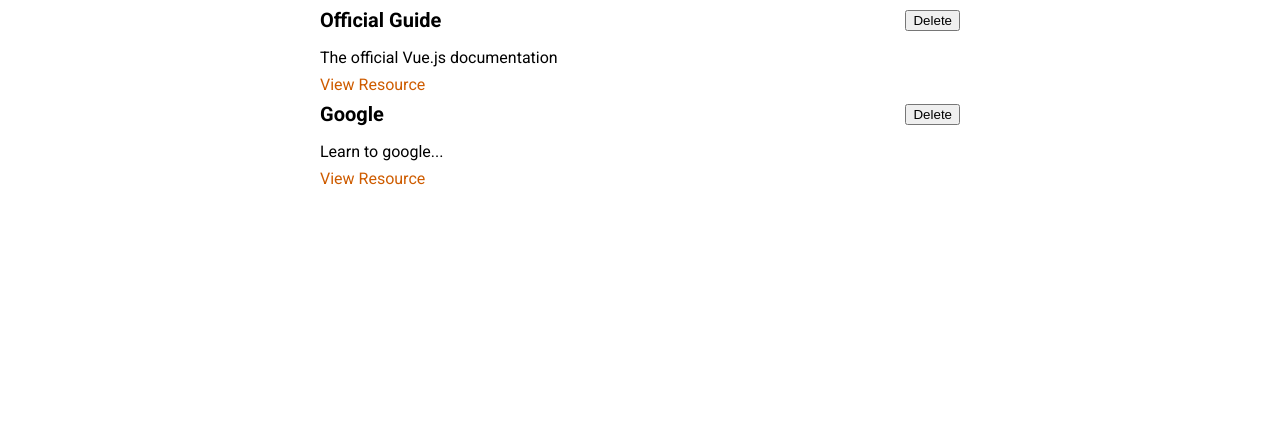
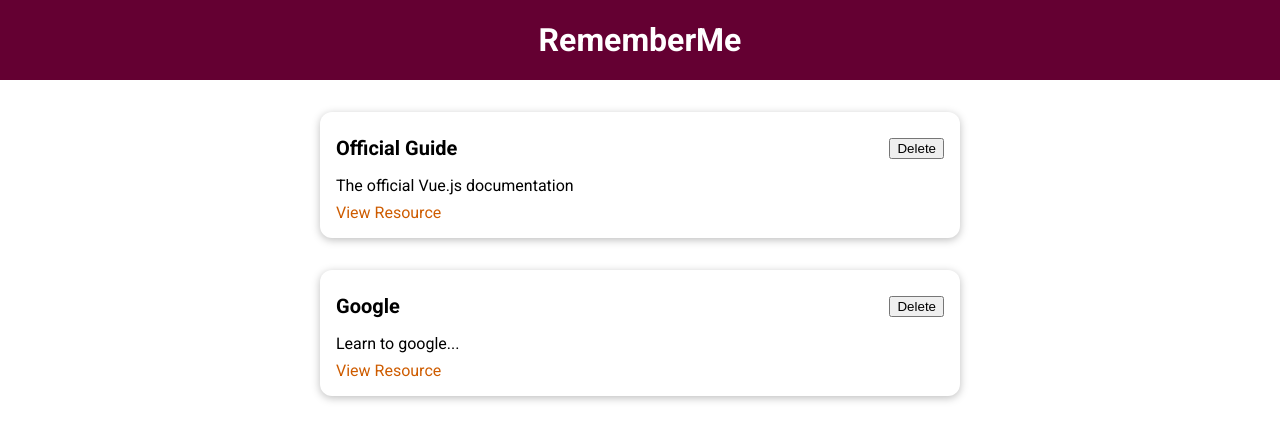
Before and after one commit to Stipe86/learning-resources-app, a Vue app: page / in a window 1280 px wide. Shown: the top 440 px of the page. Built offline with nearby package versions, Linux system fonts and the light colour scheme.

Commit message:
Add TheHeader.vue component to 'layouts' folder and BaseCard.vue component to 'UI' folder

```diff
--- a/src/App.vue
+++ b/src/App.vue
@@ -1,13 +1,16 @@
 <template>
+  <the-header title="RememberMe"></the-header>
   <stored-resources :resources="storedResources"></stored-resources>
 </template>
 
 <script>
 import StoredResources from "./components/learning-resources/StoredResources.vue";
+import TheHeader from "./components/layouts/TheHeader.vue";
 export default {
   name: "App",
   components: {
     StoredResources,
+    TheHeader,
   },
   data() {
     return {
--- /dev/null
+++ b/src/components/UI/BaseCard.vue
@@ -0,0 +1,15 @@
+<template>
+  <div>
+    <slot></slot>
+  </div>
+</template>
+
+<style scoped>
+div {
+  margin: 2rem auto;
+  max-width: 40rem;
+  border-radius: 12px;
+  box-shadow: 0 2px 8px rgba(0, 0, 0, 0.26);
+  padding: 1rem;
+}
+</style>
--- /dev/null
+++ b/src/components/layouts/TheHeader.vue
@@ -0,0 +1,27 @@
+<template>
+  <header>
+    <h1>{{ title }}</h1>
+  </header>
+</template>
+
+<script>
+export default {
+  props: ["title"],
+};
+</script>
+
+<style scoped>
+header {
+  width: 100%;
+  height: 5rem;
+  display: flex;
+  justify-content: center;
+  align-items: center;
+  background-color: #640032;
+}
+
+header h1 {
+  color: white;
+  margin: 0;
+}
+</style>
--- a/src/components/learning-resources/LearningResource.vue
+++ b/src/components/learning-resources/LearningResource.vue
@@ -1,15 +1,15 @@
 <template>
   <li>
-    <div>
+    <base-card>
       <header>
         <h3>{{ title }}</h3>
         <button>Delete</button>
       </header>
-    </div>
-    <p>{{ description }}</p>
-    <nav>
-      <a :href="link">View Resource</a>
-    </nav>
+      <p>{{ description }}</p>
+      <nav>
+        <a :href="link">View Resource</a>
+      </nav>
+    </base-card>
   </li>
 </template>
 
```
Also changed, not shown: src/main.js (+9 -3 lines).
